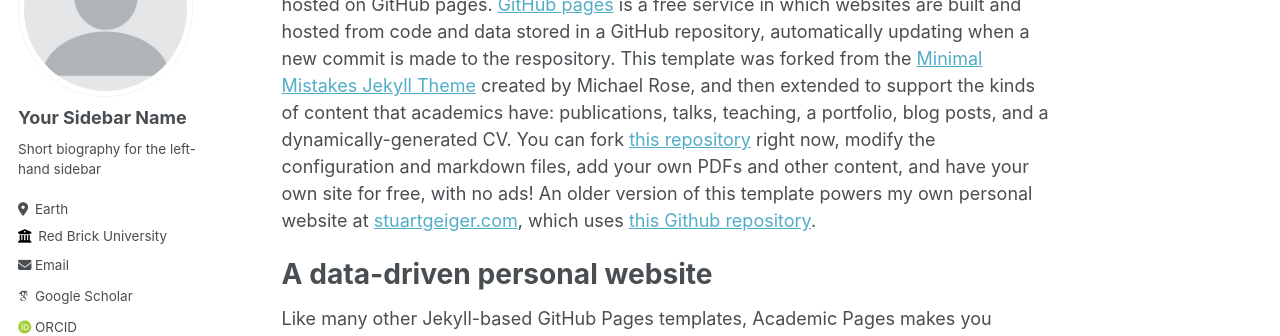
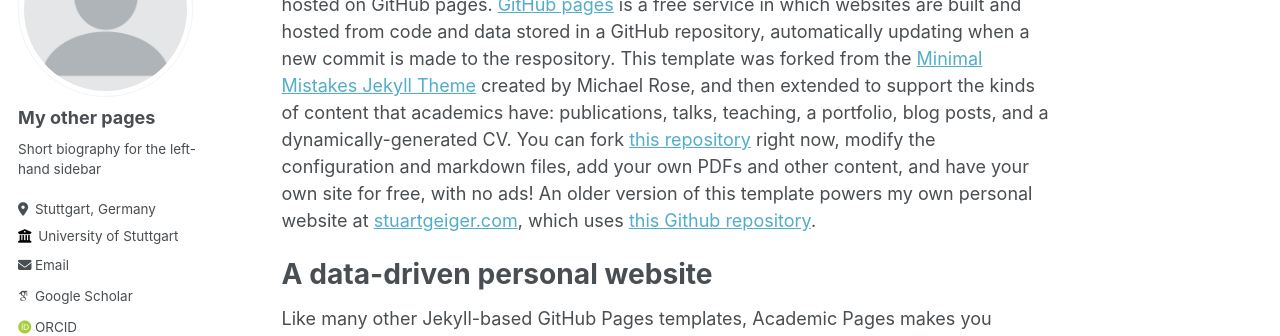
Before and after one commit to vladdez/MIkheev, a Jekyll site: the page built from _pages/about.md, in a window 1280 px wide. Shown: the part 184-520 px from the top of the page. Built offline with Jekyll 4.4.1, drawn with Linux system fonts in a browser that asks for light colours; some web fonts are replaced.

Commit message:
Update _config.yml

```diff
--- a/_config.yml
+++ b/_config.yml
@@ -22,11 +22,11 @@ repository               : "academicpages/academicpages.github.io"
 author:
   # Biographic information
   avatar           : "profile.png"
-  name             : "Your Sidebar Name"
+  name             : "My other pages"
   pronouns         : # example: "she/her"
   bio              : "Short biography for the left-hand sidebar"
-  location         : "Earth"
-  employer         : "Red Brick University"
+  location         : "Stuttgart, Germany"
+  employer         : "University of Stuttgart"
   uri              : # URL
   email            : "none@example.org"
 
```
